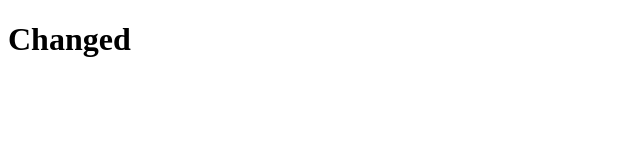
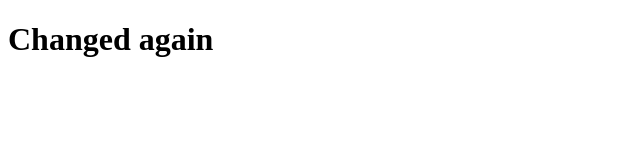
Before and after one commit to Aurimas-Poskys/vscode-demo, a plain HTML site: page index.html in a window 1280 px wide. Shown: the whole page, without its empty margins (0-640 px from the left). Drawn offline with Linux system fonts and the light colour scheme.

Commit message:
Third commit

```diff
--- a/index.html
+++ b/index.html
@@ -7,6 +7,6 @@
     <title>Document</title>
 </head>
 <body>
-    <h1>Changed</h1>
+    <h1>Changed again</h1>
 </body>
 </html>
```
